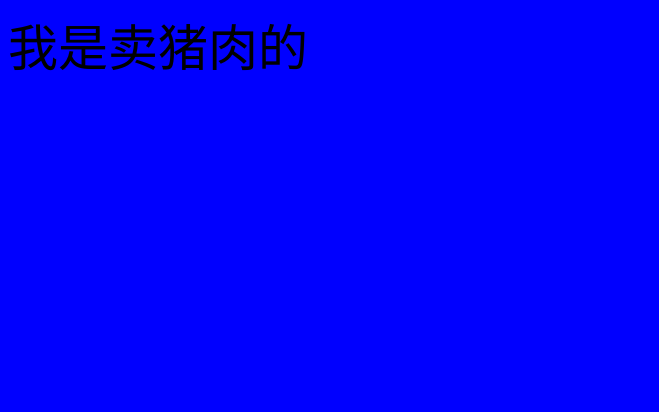
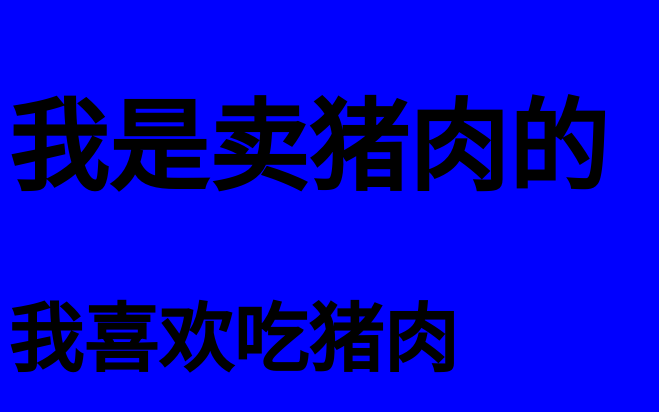
Before and after one commit to poly2122/git.demo-1, a plain HTML site: page index.html in a window 1280 px wide. Shown: the whole page, without its empty margins (0-659 px from the left). Drawn offline with Linux system fonts and the light colour scheme.

Commit message:
添加了广告语

```diff
--- a/index.html
+++ b/index.html
@@ -9,7 +9,9 @@
 </head>
 
 <body>
-    我是卖猪肉的
+
+    <h1> 我是卖猪肉的</h1>
+    <h2>我喜欢吃猪肉</h2>
 </body>
 
 </html>
```
